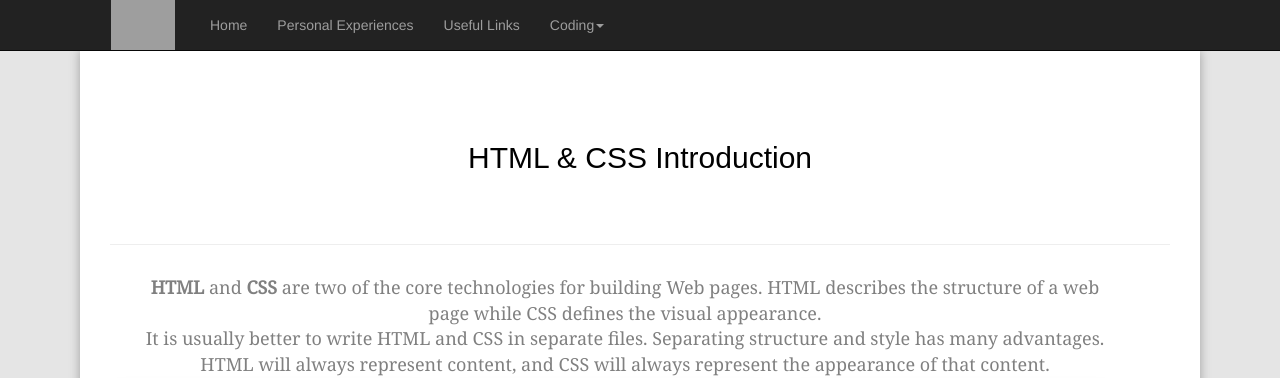
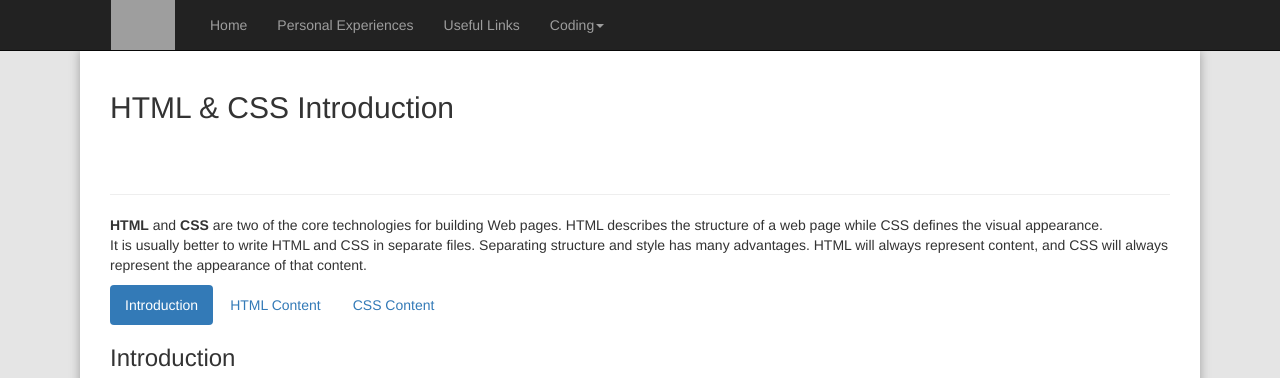
Before and after one commit to eproctor93/Apprentice_website, a Flask app: page /HTML in a window 1280 px wide. Shown: the top 378 px of the page. Run offline with Flask 2, Linux system fonts and the light colour scheme; some libraries are stand-ins or nearby versions; grey boxes are pictures that could not be loaded.

Commit message:
removed most of css file kept things i know about

```diff
--- a/application/static/css/stylesheet.css
+++ b/application/static/css/stylesheet.css
@@ -1,48 +1,5 @@
 /* Main body of text (on all pages) *START* */
 @import url('https://fonts.googleapis.com/css?family=Noto+Serif');
-
-html {
-height: 100%;
-box-sizing: border-box;
-}
-
-body {
-  position: absolute;
-  padding-bottom: 6rem;
-  min-height: 100%;
-  z-index: -1;
-  background:#E5E5E5!important;
-}
-
-.content{
-padding-top:50px;
-  margin-left: 300px;
-  margin-right: 300px;
-  background:black!important;
-  margin-top:51px!important;
-  -webkit-box-shadow: 0px 0px 10px 0px rgba(117,117,117,1);
--moz-box-shadow: 0px 0px 10px 0px rgba(117,117,117,1);
-box-shadow: 0px 0px 10px 0px rgba(117,117,117,1);
-padding-bottom:15px;
-}
-
-.nav.nav-pills li a{
-    width:320px!important;
-    margin-right:20px;
-    text-align:center;
-    -webkit-box-shadow: -1px 0px 25px -5px rgba(0,0,0,0.37);
-    -moz-box-shadow: -1px 0px 25px -5px rgba(0,0,0,0.37);
-    box-shadow: -1px 0px 25px -5px rgba(0,0,0,0.37);
-}
-
-.nav-pills > .active > a, .nav-pills > .active > a:hover {
-    background-color: green!important;
-    color:black!important;
-}
-
-.nav-pills >li >a{
-color:black!important;
-}
 
 .text {
   font-family: 'Noto Serif', serif;
@@ -50,15 +7,6 @@ color:black!important;
   margin-right: 2%;
   margin-left: 2%;
   font-size: 14px;
-}
-
-.text_central {
- font-family: 'Noto Serif', serif;
-  color: grey!important;
-  margin-right: 2%;
-  margin-left: 2%;
-  font-size: 16px;
-  text-align: center;
 }
 
 .footer {
@@ -79,128 +27,6 @@ margin-right: 20px;
 }
  /* this is in the navbar */
 
- /* this is for the drop bars on Git page and HTML css content page *START* */
- .rowhome {
-   width: 600px;
- }
- /* this is for the drop bars on Git page and HTML css content page *END* */
-
- *,
- *:before,
- *:after {
-   box-sizing: inherit;
- }
-
-/* Main body of text (on all/most pages) *END* */
-
-/* Headers/Titles here, edit for individual tiles in different area, each header is for each size *START* */
-.header1 {
-  text-align: center;
-  color: Black;
-  font-family: sans-serif;
-}
-.header2 {
-  text-align: center;
-  color: black;
-  font-family: sans-serif;
-}
-.header3 {
-  text-align: center;
-  color: black;
-  font-family: sans-serif;
-}
-.header4 {
-  text-align: left;
-  color: black;
-  font-family: 'Noto Serif', serif;
-}
-.header5 {
-  text-align: center;
-  color: black;
-  font-family: sans-serif;
-}
-.header6 {
-  text-align: center;
-  color: black;
-  font-family: sans-serif;
-}
-/* Headers/Titles here, edit for individual tiles in different area, each header is for each size *END* */
-
-/* Python Page CSS content *START* */
-.pyheader1 {
-  text-align: left;
-  color: black;
-  font-family: sans-serif;
-}
-.pyheader2 {
-  text-align: left;
-  color: black;
-  font-family: sans-serif;
-}
-.pyheader3 {
-  text-align: left;
-  color: black;
-  font-family: sans-serif;
-}
-.pyheader4 {
-  text-align: left;
-  color: black;
-  font-family: sans-serif;
-}
-.pyheader5 {
-  text-align: left;
-  color: black;
-  font-family: sans-serif;
-}
-.pyheader6 {
-  text-align: left;
-  color: black;
-  font-family: sans-serif;
-}
-  /* Python Page CSS content *END* */
-
- /* Table CSS content *START* */
-td {
-color: black;
-}
-th {
-font-weight: bold;
-color: black;
-}
- /* Table CSS content *END* */
-
-/* SQL Page CSS content *START* */
-.sqlheader1 {
-  text-align: left;
-  color: black;
-  font-family: sans-serif;
-}
-.sqlheader2 {
-  text-align: left;
-  color: black;
-  font-family: sans-serif;
-}
-.sqlheader3 {
-  text-align: left;
-  color: black;
-  font-family: sans-serif;
-}
-.sqlheader4 {
-  text-align: left;
-  color: black;
-  font-family: sans-serif;
-}
-.sqlheader5 {
-  text-align: left;
-  color: black;
-  font-family: sans-serif;
-}
-.sqlheader6 {
-  text-align: left;
-  color: black;
-  font-family: sans-serif;
-  }
-  /* SQL Page CSS content *END* */
 
 /* Links Page CSS content *START* */
 .Applications {
@@ -209,77 +35,10 @@ color: black;
     text-align: center;
     color: black;
     border-color: black;
-    width: 120%;
 }
 /* Links Page CSS content *END* */
 
- /* HTML/CSS Page CSS content *START* */
-.html-css h1 {
-    color: black; font-family: 'Helvetica Neue', sans-serif;
-    font-size: 75px;
-    font-weight: bold;
-    letter-spacing: -1px;
-    line-height: 1;
-    text-align: center;
-  }
-
-  .html-css h6 {
-      color: #97CD33; font-family: 'Helvetica Neue', sans-serif;
-      background-color: grey;
-      font-size: 30px;
-      letter-spacing: -1px;
-      line-height: 1;
-      text-align: left;
-    }
-
-  .html-css p {
-    font-size:18px;
-    padding-top: 10px;
-    padding-right: 30px;
-    padding-bottom: 10px;
-  }
-
-  .html-css p1 {
-    font-size:18px;
-    text-align: center;
-    padding-top: 0px;
-    padding-right: 15px;
-    padding-bottom: 0px;
-    padding-left: 15px;
-  }
-
-  .html-css .intro {
-    font-size:18px;
-    color: #97CD33;
-    padding-top: 0px;
-    padding-right: 15px;
-    padding-bottom: 0px;
-    padding-left: 0px;
-  }
-
-    .html-css ul1 {
-
-      text-align: left;
-      margin-left: auto;
-      margin-right: auto;
-      width: 750px;
-    }
- /* HTML/CSS Page CSS content *END* */
-
-
 /* This is for enlarging pictures  *START* */
-
-  /* Styling selected words greeen throughout page */
-  .html-css .important {
-    font-size:12px;
-    font-family:'Noto Serif', serif;
-    color: green;
-    padding-top: 0px;
-    padding-right: 15px;
-    padding-bottom: 0px;
-    padding-left: 0px;
-}
-
   /* Style the Image Used to Trigger the Modal */
 #myImg {
     border-radius: 5px;
@@ -368,14 +127,3 @@ color: black;
 }
 
 /* This is for enlarging pictures  *END* */
-
-/* Anna's styling */
-hr{
-	border: 0;
-    height: 1px;
-    background-image: linear-gradient(to right, rgba(0, 0, 0, 0), rgba(0, 0, 0, 0.75), rgba(0, 0, 0, 0));
-    background-image: -webkit-linear-gradient(left, #f0f0f0, #8c8b8b, #f0f0f0);
-    background-image: -moz-linear-gradient(left, #f0f0f0, #8c8b8b, #f0f0f0);
-    background-image: -ms-linear-gradient(left, #f0f0f0, #8c8b8b, #f0f0f0);
-    background-image: -o-linear-gradient(left, #f0f0f0, #8c8b8b, #f0f0f0);
- }
--- a/application/templates/Homepage.html
+++ b/application/templates/Homepage.html
@@ -1,18 +1,18 @@
 {% extends "layout.html" %}
 {% block body %}
 
-<h3 class="text">A guide to starting in the IS Solutions group, beginning with the basics</h3>
+<h3 class="text" align="center">A guide to starting in the IS Solutions group, beginning with the basics</h3>
 <p class="text">
 This website provides:
 </p>
-<ul class="text">
+<ul class="text" align="">
 <li>Tutorials</li>
 <li>Useful website links</li>
 <li>Individual pages for coding languages</li>
 <li>Personal experiences</li>
 <li>Importance of team communication</li>
 </ul>
-<p class="text">
+<p class="text" align="center">
 Please note that this website was made by the first IT apprentice’s and it is an ongoing project to update this site.
 </p><hr>
 <br>
```
